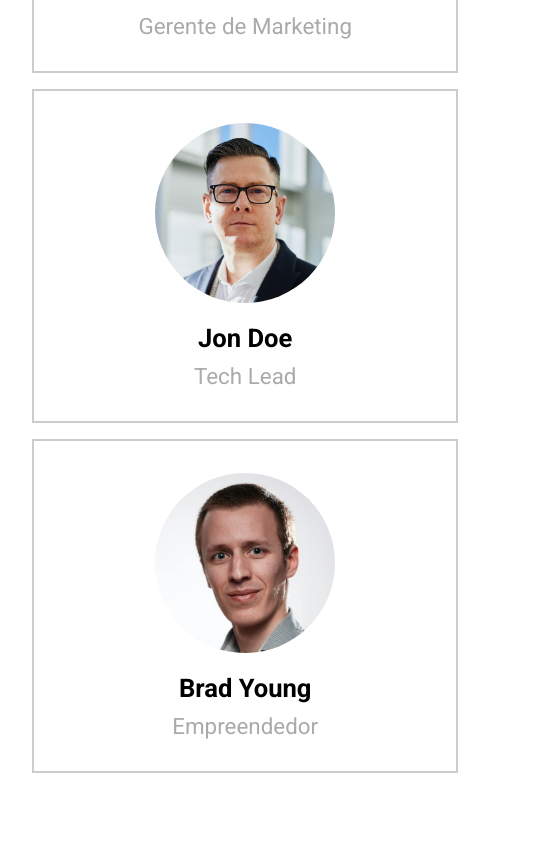
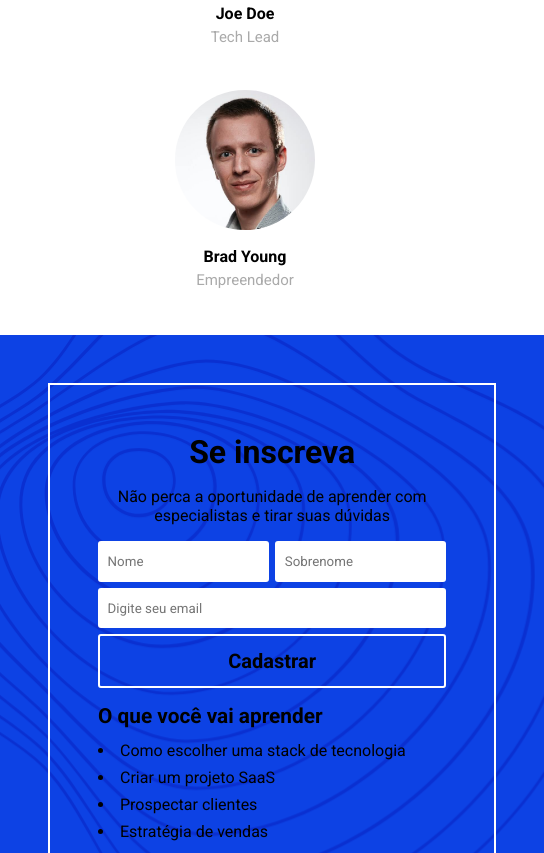
Before and after one commit to eujoao-maciel/projeto1_html-css, a plain HTML site: page index.html in a window 390 px wide. Shown: the part 841-1694 px from the top of the page, 544 px wide, since content can reach past the window. Drawn offline with Linux system fonts and the light colour scheme.

Commit message:
resolvido problema de fullsream

```diff
--- /dev/null
+++ b/css/style.css
@@ -0,0 +1,203 @@
+* {
+    margin: 0;
+    padding: 0;
+    box-sizing: border-box;
+    font-family: roboto;
+}
+
+body {
+    display: flex;
+    flex-wrap: wrap;
+    height: 100vh;
+}
+
+#about-container {
+    flex: 1.4;
+    display: flex;
+    align-items: center;
+}
+
+#about-container-item {
+    padding: 2rem 4rem;
+}
+
+#header {
+    display: flex;
+    align-items: center;
+    margin-bottom: 1rem;
+}
+
+#header img {
+    width: 50px;
+    margin-right: 10px;
+}
+
+#header h1 {
+    font-size: 26px;
+}
+
+#exclusive {
+    font-size: 14px;
+    font-weight: bold;
+    text-transform: uppercase;
+    color: #0075ff;
+    margin-bottom: 1rem;
+}
+
+#about-container h2 {
+    max-width: 500px;
+    margin-bottom: 1rem;
+    font-size: 36px;
+}
+
+#date {
+    text-transform: uppercase;
+    color: #aaa;
+    margin-bottom: 1rem;
+}
+
+#description {
+    max-width: 500px;
+    margin-bottom: 1rem;
+    line-height: 1.4rem;
+}
+
+#about-container h3 {
+    font-size: 22px;
+    margin-bottom: 1rem;
+}
+
+#users-container {
+    display: flex;
+    flex-wrap: wrap;
+    gap: 1rem;
+    text-align: center;
+}
+
+.user-card {
+    padding: 12px;
+    border: 2px solid #fff;
+    width: 180px;
+}
+
+.user-card img {
+    width: 120px;
+    border-radius: 50%;
+    margin-bottom: 13px;
+}
+
+.user-name {
+    font-weight: bold;
+    margin-bottom: 5px;
+}
+
+.user-role {
+    font-size: 15px;
+    color: #aaa;
+}
+
+
+
+
+#form-container {
+    flex: 1;
+    background-image: url(../img/pattern.png);
+    display: flex;
+    align-items: center;
+}
+
+#form-box {
+    margin: 3rem;
+    padding: 3rem;
+    border: 2px solid #fff;
+    text-align: center;
+}
+
+#form-box h3 {
+    font-size: 2rem;
+    margin-bottom: 1rem;
+}
+
+#form-box p {
+    margin-bottom: 1rem;
+}
+
+#form {
+    display: flex;
+    flex-direction: column;
+    gap: 6px;
+    margin-bottom: 1rem;
+}
+
+#name-container {
+    display: flex;
+    gap: 6px;
+}
+
+#name-container input {
+    flex-grow: 1;
+}
+
+#form input {
+    border: none;
+    padding: 0.8rem 0.6rem;
+    border-radius: 3px;
+}
+
+#form input[type='submit'] {
+    background-color: transparent;
+    border: 2px solid #fff;
+    font-size: 20px;
+    font-weight: bold;
+    cursor: pointer;
+    transition: 0.3s;
+}
+
+#form input[type='submit']:hover {
+    background-color: #fff;
+    color: #0075ff;
+}
+
+#benefits {
+    text-align: left;
+}
+
+#benefits h4 {
+    font-size: 1.3rem;
+    margin-bottom: 0.8rem;
+}
+
+ul {
+    list-style-position: inside;
+}
+
+li {
+    margin-bottom: 0.5rem;
+}
+
+
+@media (max-width:460px) {
+
+    body {
+        width: 490px;
+        height: 100vh;
+    }
+
+    #about-container {
+        justify-content: center;
+    }
+
+    #users-container {
+        display: flex;
+        flex-direction: column;
+    }
+
+    .user-card {
+        width: 100%;
+    }
+
+    .user-card img {
+        width: 140px;
+    }
+
+}
--- a/index.html
+++ b/index.html
@@ -3,24 +3,25 @@
 <head>
     <meta charset="UTF-8">
     <meta name="viewport" content="width=device-width, initial-scale=1.0">
-    <title>projeto n1</title>
-    <link rel="preconnect" href="https://fonts.googleapis.com">
-    <link rel="preconnect" href="https://fonts.gstatic.com" crossorigin>
-    <link href="https://fonts.googleapis.com/css2?family=Roboto:ital,wght@0,100;0,300;0,400;0,500;0,700;0,900;1,100;1,300;1,400;1,500;1,700;1,900&display=swap" rel="stylesheet">
-    <link rel="stylesheet" href="style.css">
+    <title>Treino</title>
+    <link rel="stylesheet" href="css/style.css">
+    <link rel="preconnect" href="https://fonts.googleapis.com" />
+    <link rel="preconnect" href="https://fonts.gstatic.com" crossorigin />
+    <link href="https://fonts.googleapis.com/css2?family=Roboto:ital,wght@0,100;0,300;0,400;0,500;0,700;0,900;1,100;1,300;1,400;1,500;1,700;1,900&display=swap" rel="stylesheet"/>
+
 </head>
 <body>
-    <!-- div que engloba a parte explicativa da page -->
     <div id="about-container">
-        <div id="brand">
+        <div id="about-container-item">
+            <div id="header">
                 <img src="img/saasweeklogo.png" alt="SaaS Week">
                 <h1>SaaS Week</h1>
             </div>
-        <p id="exclusive">Webinar Exclusivo</p>
+            <p id="exclusive">Webinar exclusivo</p>
             <h2>Aprenda a criar um software para gerar renda</h2>
             <p id="date">29/10/2022 | 14h00 | 100% Gratuito</p>
             <p id="description">Neste evento você aprenderá a planejar um software SaaS. E também a como comercializar o produto que você desenvolveu.</p>
-        <h3>Pakestrantes</h3>
+            <h3>Palestrantes</h3>
             <div id="users-container">
                 <div class="user-card">
                     <img src="img/user_1.jpg" alt="Paul Smith">
@@ -30,7 +31,7 @@
 
                 <div class="user-card">
                     <img src="img/user_2.jpg" alt="Jon Doe">
-                <p class="user-name">Jon Doe</p>
+                    <p class="user-name">Joe Doe</p>
                     <p class="user-role">Tech Lead</p>
                 </div>
 
@@ -41,18 +42,18 @@
                 </div>
             </div>
         </div>
+    </div>
 
-    <!-- div que engloba o formulário da page -->
     <div id="form-container">
-        <div id="form-inner">
+        <div id="form-box">
             <h3>Se inscreva</h3>
             <p>Não perca a oportunidade de aprender com especialistas e tirar suas dúvidas</p>
-            <form id="register-form">
+            <form id="form">
                 <div id="name-container">
                     <input type="text" name="name" id="name" placeholder="Nome">
                     <input type="text" name="lastname" id="lastname" placeholder="Sobrenome">
                 </div>
-                <input type="text" name="email" id="email" placeholder="Digite seu email">
+                <input type="email" name="email" id="email" placeholder="Digite seu email">
                 <input type="submit" value="Cadastrar">
             </form>
             <div id="benefits">
--- a/style.css
+++ /dev/null
@@ -1,236 +0,0 @@
-/* REGRAS GERAIS */
-
-* {
-    margin: 0;
-    padding: 0;
-    box-sizing: border-box;
-    font-family: Roboto;
-}
-
-body {
-    display: flex;
-    flex-wrap: wrap;
-}
-
-/* APRESENTAÇÃO DO EVENTO */
-#about-container {
-    flex: 1.4;
-    padding: 2rem 4rem;
-}
-
-#brand {
-    display: flex;
-    align-items: center;
-    font-size: 0.8rem;
-    margin-bottom: 1rem;
-}
-
-#brand img {
-    height: 50px;
-    margin-right: 15px;
-}
-
-#exclusive {
-    text-transform: uppercase;
-    color: #0075ff;
-    font-weight: bold;
-    font-size: 0.9rem;
-    margin-bottom: 1rem;
-}
-
-#about-container h2 {
-    font-size: 2.4rem;
-    max-width: 500px;
-    margin-bottom: 1rem;
-}
-
-#date {
-    text-transform: uppercase;
-    color: #aaa;
-    margin-bottom: 1rem;
-}
-
-#description {
-    max-width: 500px;
-    margin-bottom: 1rem;
-    line-height: 1.4rem;
-}
-
-#about-container h3 {
-    font-size: 1.4rem;
-    margin-bottom: 1rem;
-}
-
-#users-container {
-    display: flex;
-    flex-wrap: wrap;
-    gap: 1rem;
-}
-
-.user-card {
-    border: 2px solid #ccc;
-    padding: 1rem;
-    width: 180px;
-    text-align: center;
-}
-
-.user-card img {
-    width: 120px;
-    border-radius: 50%;
-    margin-bottom: 1rem;
-}
-
-.user-card .user-name {
-    font-weight: bold;
-    margin-bottom: 0.6rem;
-}
-
-.user-card .user-role {
-    color: #aaa;
-    font-size: 0.9rem;
-}
-
-/* FORMULÁRIO */
-#form-container {
-    flex: 1;
-    background-image: url(img/pattern.png);
-    background-size: cover;
-    color: #fff;
-}
-
-#form-inner {
-    margin: 3rem;
-    padding: 3rem;
-    border: 2px solid #fff;
-    text-align: center;
-    display: flex;
-    flex-direction: column;
-    align-items: center;
-}
-
-#form-inner h3 {
-    font-size: 2rem;
-    margin-bottom: 1rem;
-}
-
-#form-inner p {
-    margin-bottom: 1rem;
-}
-
-#register-form {
-    display: flex;
-    flex-direction: column;
-    gap: 0.5rem;
-    margin-bottom: 2rem;
-}
-
-#name-container {
-    display: flex;
-    gap: 0.5rem;
-}
-
-#register-form input {
-    padding: 0.8rem 0.6rem;
-    border: none;
-    border-radius: 3px;
-}
-
-#email {
-    min-width: 100%;
-}
-
-#register-form input[type="submit"] {
-    background-color: transparent;
-    color: #fff;
-    border: 2px solid #fff;
-    font-size: 1.1rem;
-    font-weight: bold;
-    cursor: pointer;
-    transition: 0.4s;
-}
-
-#register-form input[type="submit"]:hover {
-    background-color: #fff;
-    color: #0075ff;
-}
-
-#benefits {
-    text-align: left;
-    align-self: start;
-}
-
-#benefits h4 {
-    font-size: 1.4rem;
-    margin-bottom: 1rem;
-}
-
-#benefits ul {
-    list-style-position: inside;
-}
-
-#benefits li {
-    margin-bottom: 1rem;
-}
-
-/* RESPONSIVO */
-
-@media (max-width: 450px) {
-
-    body {
-        flex-direction: column;
-    }
-
-    #about-container {
-        padding: 2rem;
-        padding-bottom: 0px;
-    }
-
-    #about-container h2 {
-        font-size: 3rem;
-    }
-
-    #exclusive, #date {
-        font-size: 1.4rem;
-    }
-
-    #description {
-        font-size: 1.6rem;
-        line-height: 2.2rem;
-    }
-
-    #about-container h3 {
-        font-size: 2.1rem;
-    }
-
-    #users-container {
-        flex-direction: column;
-    }
-
-    .user-card {
-        width: 100%;
-        padding: 2rem;
-    }
-
-    .user-card img {
-        width: 180px;
-    }
-
-    .user-card .user-name {
-        font-size: 1.6rem;
-    }
-
-    .user-card .user-role {
-        font-size: 1.4rem;
-    }
-
-    #form-inner {
-        padding: 2rem;
-        margin: 2rem;
-    }
-
-    #register-form,
-    #name-container {
-        gap:1rem
-    }
-
-}
```
Lines whose indentation alone changed are shown as unchanged.
